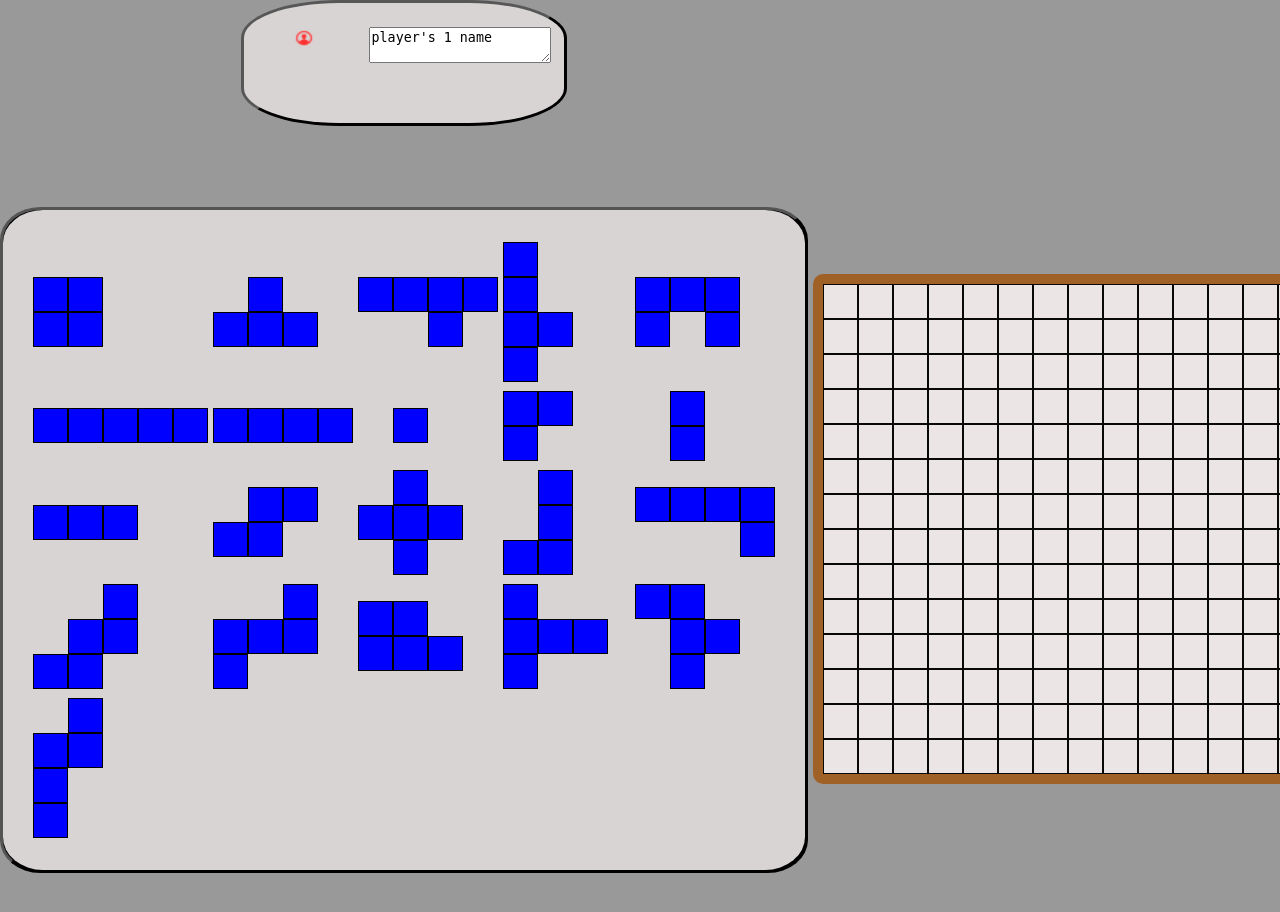
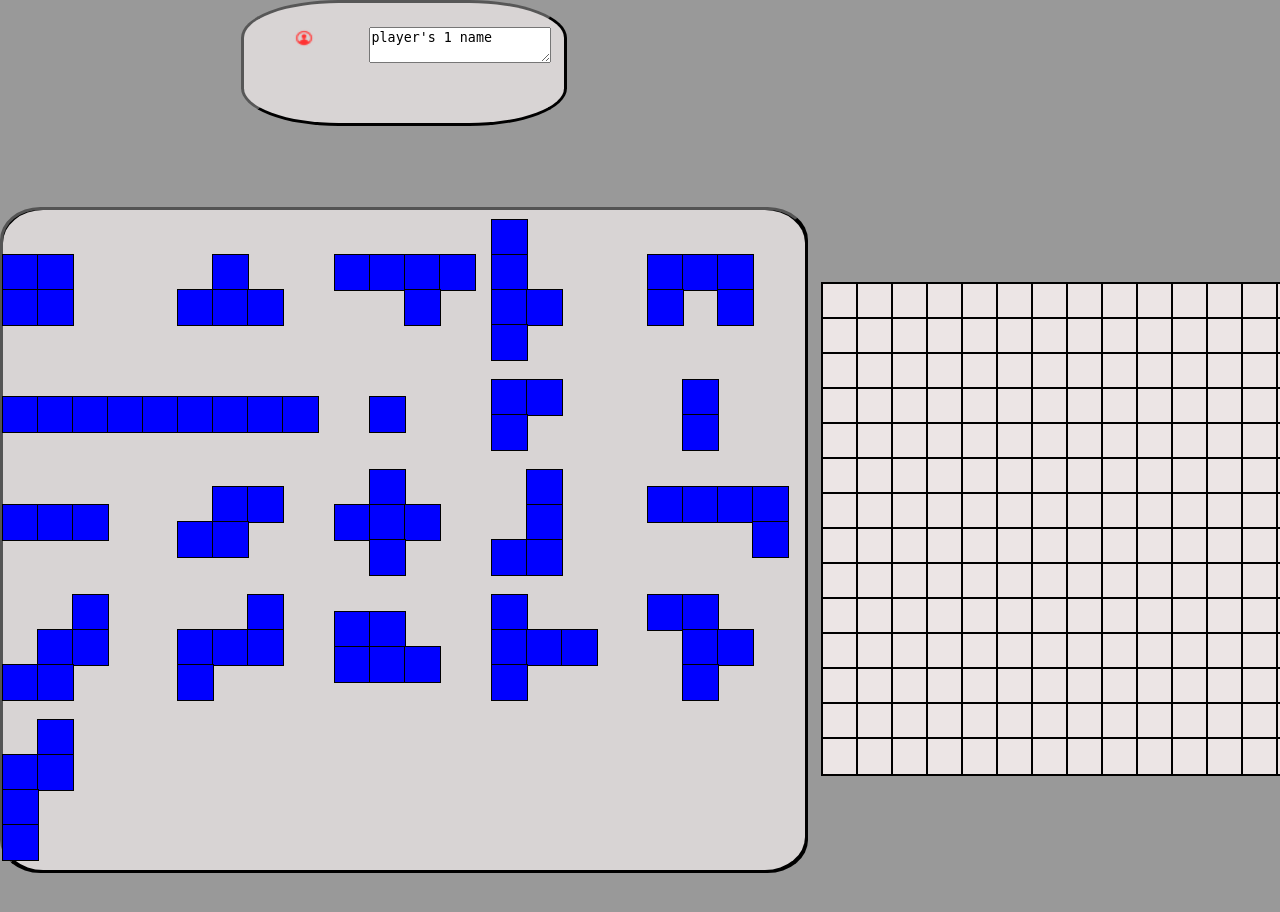
Before and after one commit to ChristosAgoratzis/adise24_001057058, a PHP site: page /html/index.html in a window 1280 px wide. Shown: the part 65-977 px from the top of the page. Run offline with PHP 8.4, Linux system fonts and the light colour scheme.

Commit message:
css allages

```diff
--- a/css/style.css
+++ b/css/style.css
@@ -1,3 +1,5 @@
+
+
 body {
   margin: 0;
   padding: 0;
@@ -13,8 +15,6 @@ body {
 
 #pieces-container ,#pieces-container2 {
   background-color: #d8d4d4;
-  padding: 30px;
-  gap: 5px;
   box-sizing: border-box;
   display: grid;
   align-items:center ;
@@ -34,7 +34,7 @@ body {
 }
 
 .blokus-cell {
-  border: 1px solid #000;
+  outline: 1px solid #000;
   box-sizing: border-box;
 }
 
@@ -57,7 +57,7 @@ body {
 }
 
 .blokus-cell2 {
-  border: 1px solid #000;
+  outline: 1px solid #000;
   box-sizing: border-box;
 }
 
@@ -110,13 +110,13 @@ header{
 
 .grid {
   display:grid;
+  position: relative;
   grid-template-columns: repeat(14, 35px); /* 14 στηλες */
   grid-template-rows: repeat(14, 35px);   /* 14 σειρες */
   gap: 0px;
   background-color: #a06126;
-  border: px solid #030303;
+  outline:  #000;
   border-radius: 2%;
-  padding: 10px;
   margin-top: 125px;
 }
 
@@ -125,7 +125,7 @@ header{
   width: 35px;
   height: 35px;
   background-color: #ece5e5; /*χρωμα κελιου*/
-  border: 1px solid #080808; /*εμφάνιση γραμμων*/
+  outline: 2px solid #000;
   box-sizing: border-box;
   align-items: center;
 
```
